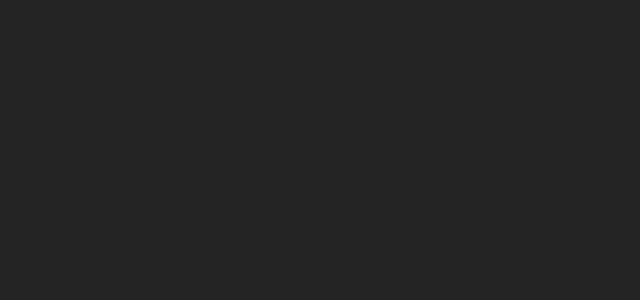
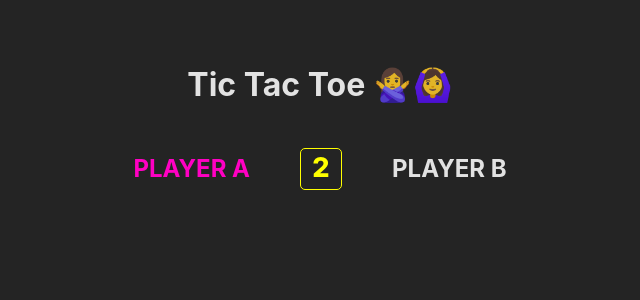
Before and after one commit to Staicy-S/TicTacToe, a React (Vite) app: page / in a window 1280 px wide. Shown: the top 300 px of the page, without its empty margins (320-960 px from the left). Built offline with nearby package versions, Linux system fonts and the light colour scheme.

Commit message:
players are shown

```diff
--- a/src/App.jsx
+++ b/src/App.jsx
@@ -1,7 +1,13 @@
 import "./App.css";
+import { PlayerField } from "./components/PlayerField";
 
 function App() {
-  return <></>;
+  return (
+    <>
+      <h1>Tic Tac Toe 🙅‍♀️🙆‍♀️</h1>
+      <PlayerField activePlayer={0} round={2} />
+    </>
+  );
 }
 
 export default App;
--- /dev/null
+++ b/src/components/PlayerField.jsx
@@ -0,0 +1,15 @@
+import styles from "./PlayerField.module.css";
+
+export function PlayerField({ activePlayer, round }) {
+  return (
+    <div className={styles["💪"]}>
+      <h2 className={activePlayer == 0 ? styles["active-player"] : undefined}>
+        Player A
+      </h2>
+      <div className={styles["round-box"]}>{round}</div>
+      <h2 className={activePlayer == 1 ? styles["active-player"] : undefined}>
+        Player B
+      </h2>
+    </div>
+  );
+}
--- /dev/null
+++ b/src/components/PlayerField.module.css
@@ -0,0 +1,37 @@
+.💪 h2 {
+  text-transform: uppercase;
+}
+
+.💪 {
+  display: flex;
+  justify-content: center;
+  align-items: center;
+  gap: 50px;
+}
+
+.active-player {
+  color: rgb(255, 0, 195);
+}
+
+.round-box {
+  display: flex;
+  justify-content: center;
+  align-items: center;
+  border: 1px solid yellow;
+  width: 40px;
+  height: 40px;
+  border-radius: 5px;
+  font-weight: 800;
+  font-size: 1.7em;
+  color: yellow;
+}
+
+@media (max-width: 576px) {
+  .💪 {
+    flex-direction: column;
+    gap: 10px;
+  }
+  .💪 h2 {
+    margin: 0;
+  }
+}
```
